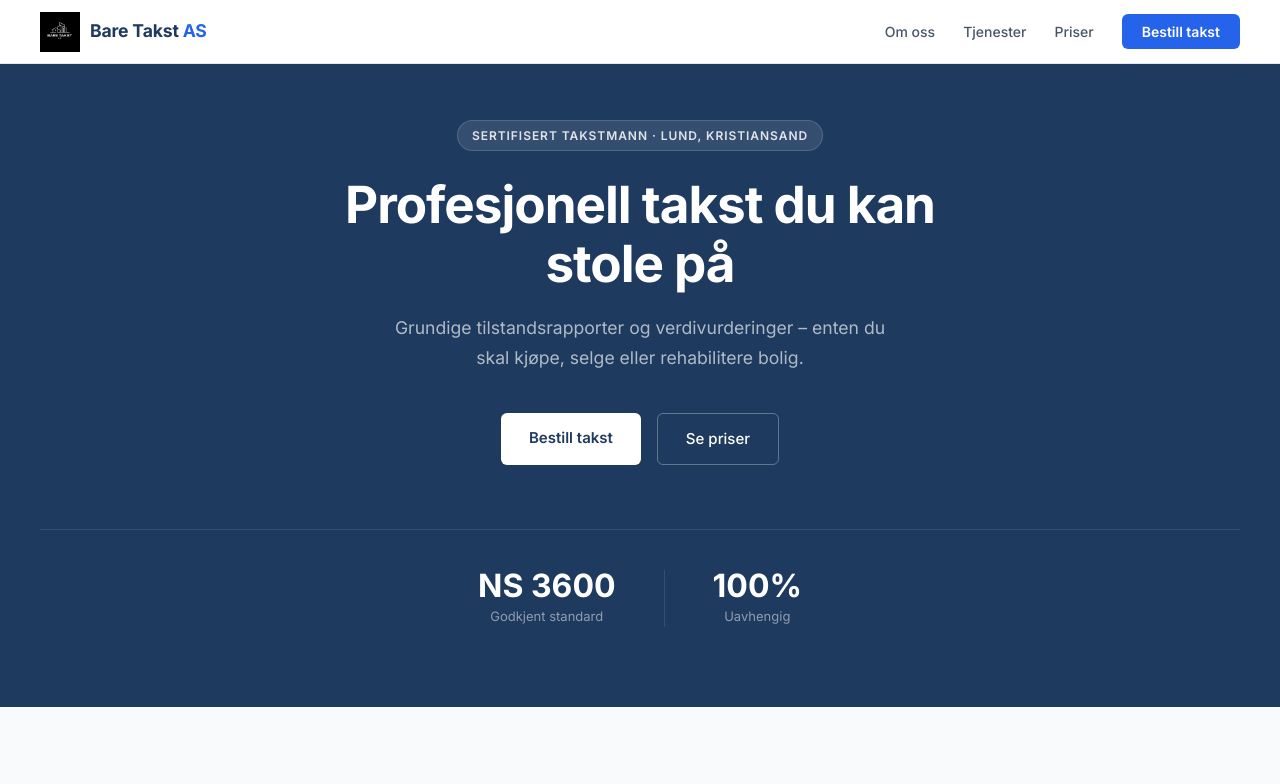
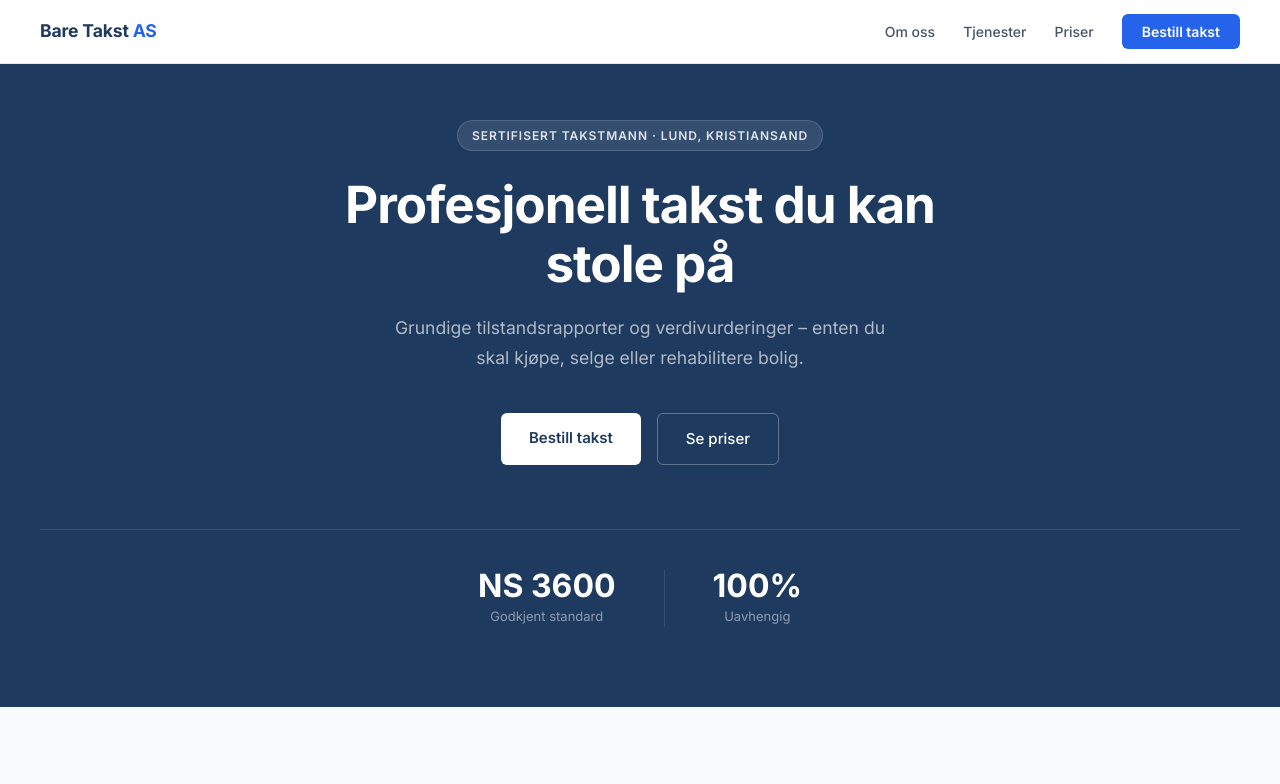
Before and after one commit to SebastianBGg/baretakstNettside, a website: page public/index.html in a window 1280 px wide. Shown: the top 784 px of the page. Drawn offline with Linux system fonts and the light colour scheme.

Commit message:
Update index.html

```diff
--- a/public/index.html
+++ b/public/index.html
@@ -123,7 +123,7 @@ footer strong{color:rgba(255,255,255,0.75);}
 
 <nav>
   <a class="nav-logo" href="#top">
-    <img src="logo.png" alt="Bare Takst" onerror="this.style.display='none'">
+
     <span class="logo-text">Bare Takst <span>AS</span></span>
   </a>
   <ul class="nav-links">
```
